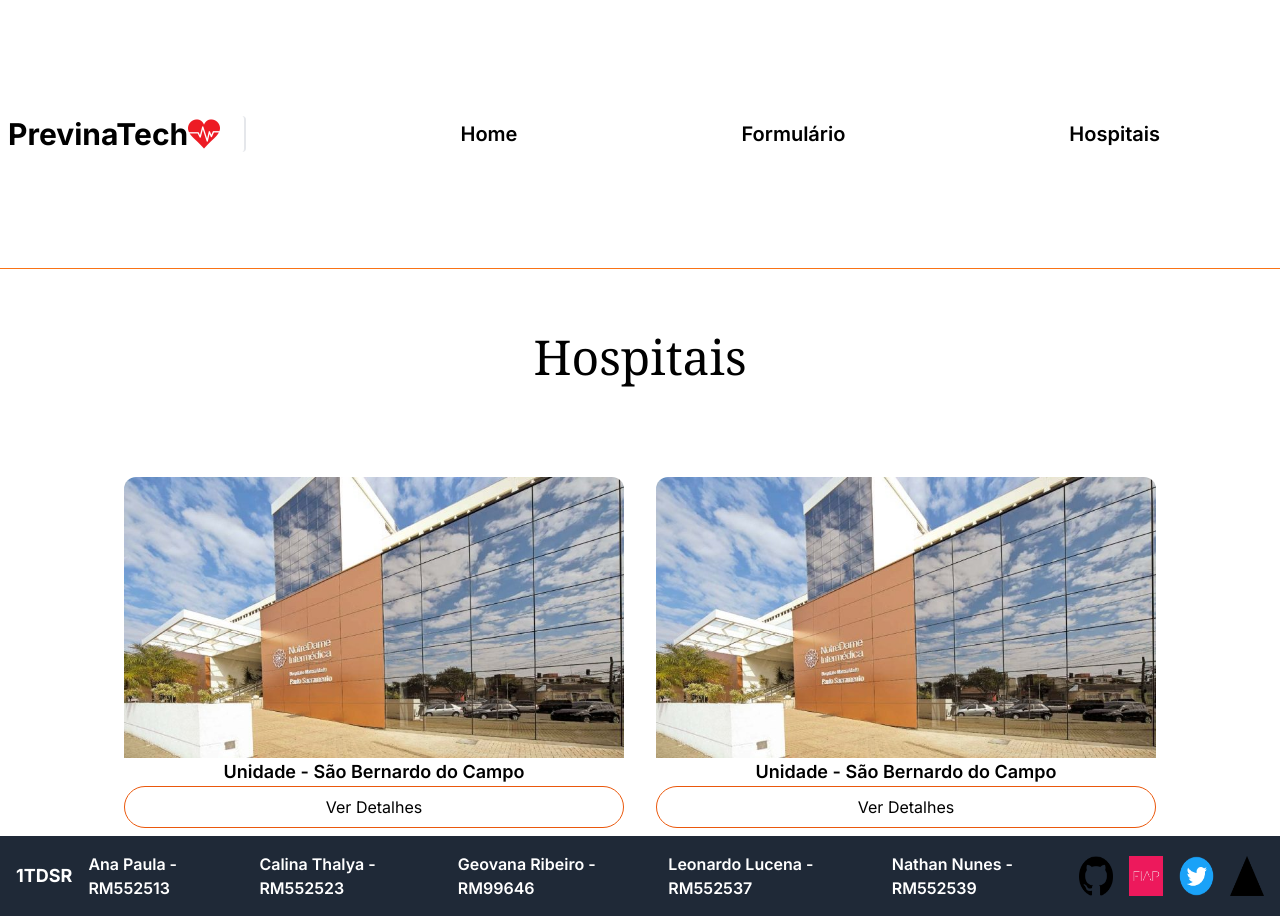
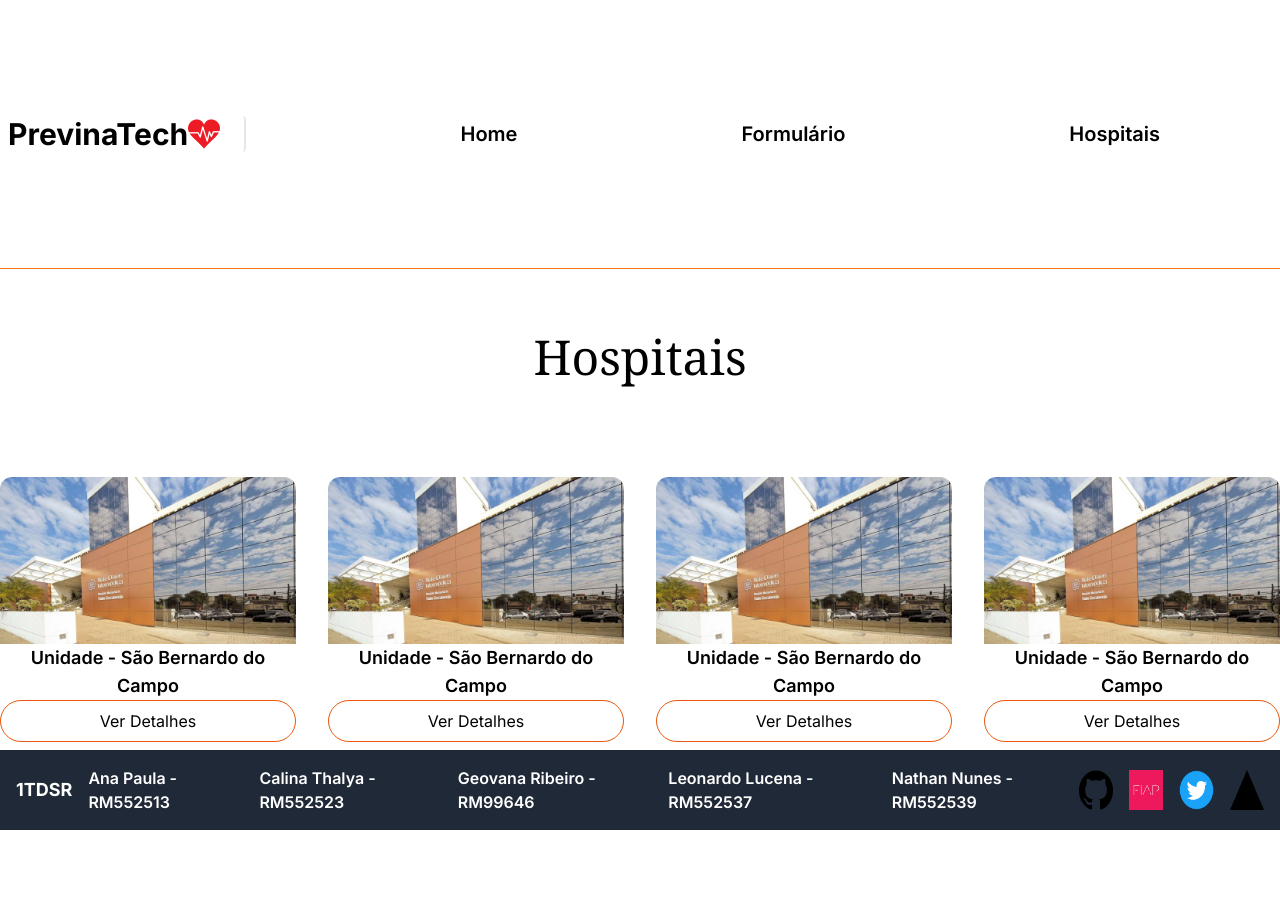
Before and after one commit to LeonardoCamargo77/GS-Web, a Next.js app in the folder gs-web/: page /previnatech/hospitais in a window 1280 px wide. After the commit the page ends 830 px from the top, so only its background shows below. Built offline with nearby package versions, Linux system fonts and the light colour scheme.

Commit message:
Estilizações de imagens

```diff
--- a/gs-web/src/app/previnatech/(dinamicas)/hospitais/page.jsx
+++ b/gs-web/src/app/previnatech/(dinamicas)/hospitais/page.jsx
@@ -6,6 +6,8 @@ export default function Hospitais() {
     <div className="mx-auto max-w-screen-xl">
       <h1 className="text-5xl font-serif text-center mt-16 mb-24">Hospitais</h1>
 
+      <div className="flex justify-center space-x-8">
+        {/* Primeira Seção (Duas Fotos em Cima) */}
         <div className="flex justify-center space-x-8">
           {/* Primeira Unidade */}
           <div className="mb-2 overflow-hidden rounded-xl transform hover:rotate-3 transition-transform duration-300">
@@ -33,6 +35,36 @@ export default function Hospitais() {
             </Link>
           </div>
         </div>
+
+        {/* Segunda Seção (Duas Fotos em Baixo) */}
+        <div className="flex justify-center space-x-8">
+          {/* Terceira Unidade */}
+          <div className="mb-2 overflow-hidden rounded-xl transform hover:rotate-3 transition-transform duration-300">
+            <figure className="flex flex-col items-center">
+              <Image src="/img/NotreDame.jpg" alt="NotreDame" width={500} height={500} />
+              <figcaption className="text-center font-semibold text-lg">Unidade - São Bernardo do Campo </figcaption>
+            </figure>
+            <Link href="https://www.gndi.com.br/unidades/hospital-intermedica-abc">
+              <div className="border border-orange-600 py-2 px-10 rounded-full text-black hover:bg-orange-600 hover:text-white cursor-pointer text-center">
+                Ver Detalhes
+              </div>
+            </Link>
+          </div>
+
+          {/* Quarta Unidade */}
+          <div className="mb-2 overflow-hidden rounded-xl transform hover:rotate-3 transition-transform duration-300">
+            <figure className="flex flex-col items-center">
+              <Image src="/img/NotreDame.jpg" alt="NotreDame" width={500} height={500} />
+              <figcaption className="text-center font-semibold text-lg">Unidade - São Bernardo do Campo </figcaption>
+            </figure>
+            <Link href="https://www.gndi.com.br/unidades/hospital-intermedica-abc">
+              <div className="border border-orange-600 py-2 px-10 rounded-full text-black hover:bg-orange-600 hover:text-white cursor-pointer text-center">
+                Ver Detalhes
+              </div>
+            </Link>
+          </div>
+        </div>
+      </div>
     </div>
   );
 }
```
Lines whose indentation alone changed are shown as unchanged.
